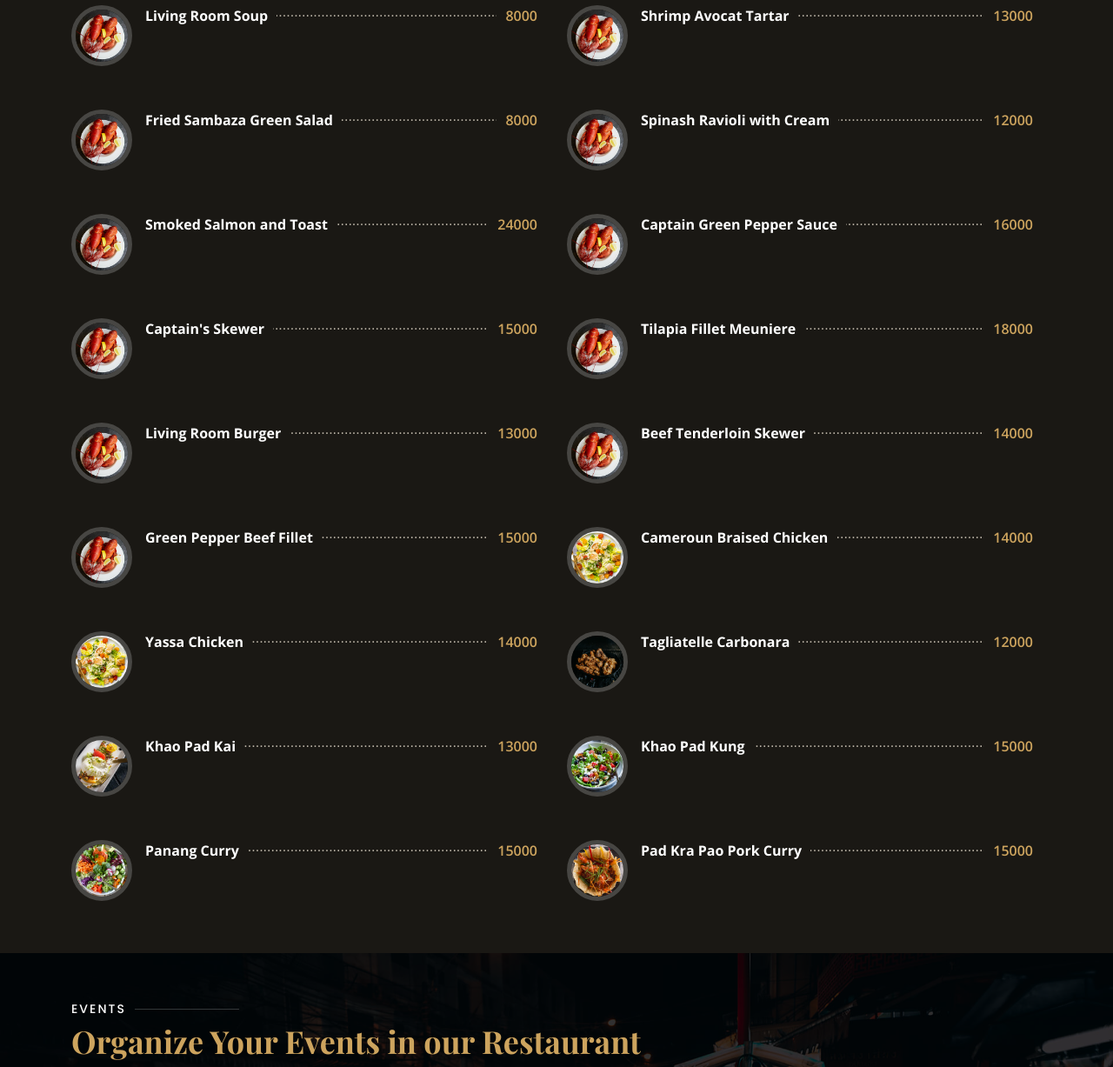
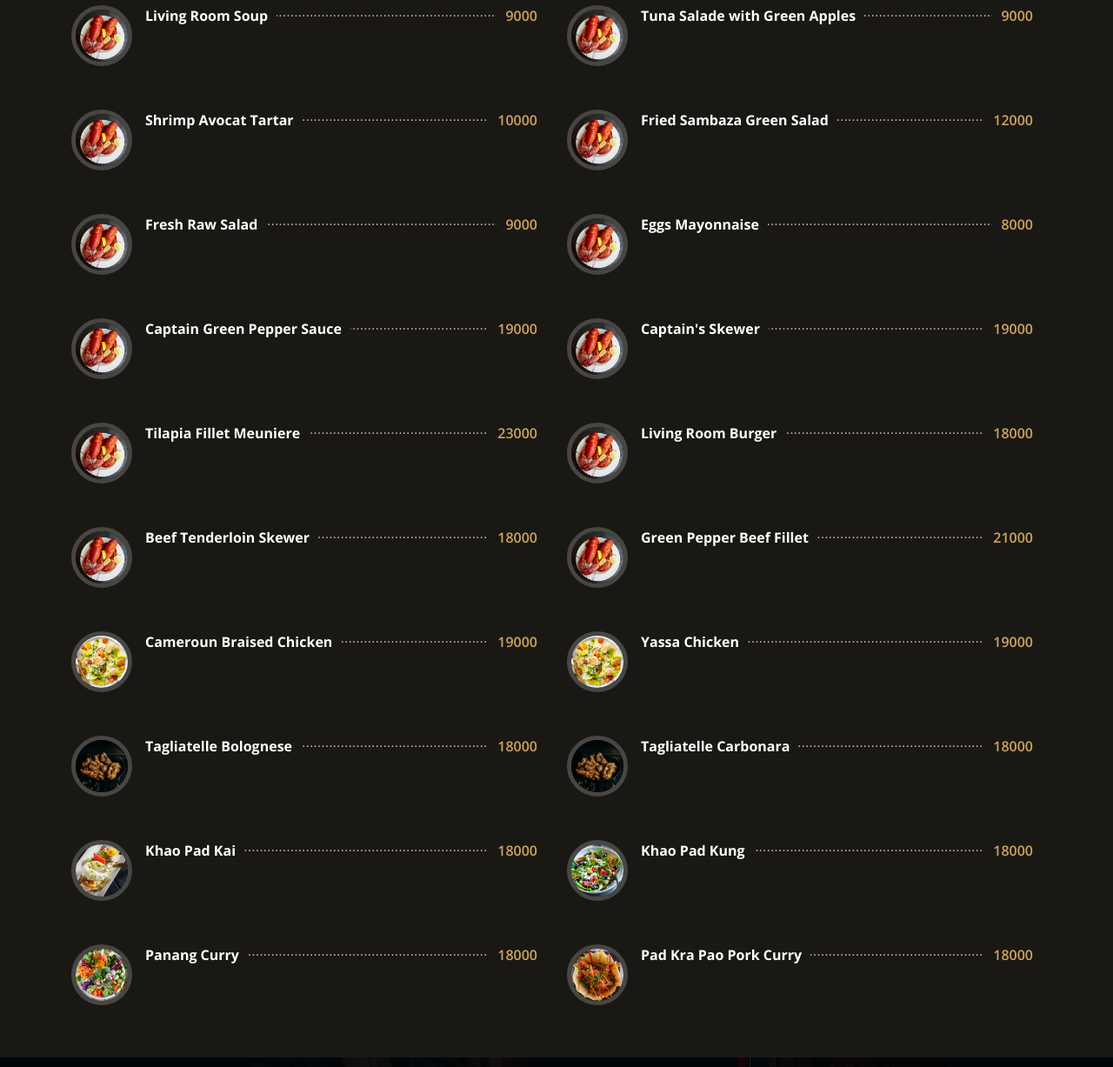
Before and after one commit to ken-peter/Livingroom, a plain HTML site: page index.html in a window 1280 px wide. Shown: the part 2340-3567 px from the top of the page at 87% size. Drawn offline with nearby package versions, Linux system fonts and the light colour scheme; a web font is replaced by a local one.

Commit message:
Adjusted prices on menu

```diff
--- a/index.html
+++ b/index.html
@@ -242,7 +242,7 @@
           <div class="col-lg-6 menu-item filter-starters">
             <img src="assets/img/menu/lobster-bisque.jpg" class="menu-img" alt="">
             <div class="menu-content">
-              <a href="#">Living Room Soup</a><span>8000</span>
+              <a href="#">Living Room Soup</a><span>9000</span>
             </div>
             <!-- <div class="menu-ingredients">
               Lorem, deren, trataro, filede, nerada
@@ -251,7 +251,7 @@
           <div class="col-lg-6 menu-item filter-starters">
             <img src="assets/img/menu/lobster-bisque.jpg" class="menu-img" alt="">
             <div class="menu-content">
-              <a href="#">Shrimp Avocat Tartar</a><span>13000</span>
+              <a href="#">Tuna Salade with Green Apples</a><span>9000</span>
             </div>
             <!-- <div class="menu-ingredients">
               Lorem, deren, trataro, filede, nerada
@@ -260,7 +260,7 @@
           <div class="col-lg-6 menu-item filter-starters">
             <img src="assets/img/menu/lobster-bisque.jpg" class="menu-img" alt="">
             <div class="menu-content">
-              <a href="#">Fried Sambaza Green Salad</a><span>8000</span>
+              <a href="#">Shrimp Avocat Tartar</a><span>10000</span>
             </div>
             <!-- <div class="menu-ingredients">
               Lorem, deren, trataro, filede, nerada
@@ -269,7 +269,7 @@
           <div class="col-lg-6 menu-item filter-starters">
             <img src="assets/img/menu/lobster-bisque.jpg" class="menu-img" alt="">
             <div class="menu-content">
-              <a href="#">Spinash Ravioli with Cream</a><span>12000</span>
+              <a href="#">Fried Sambaza Green Salad</a><span>12000</span>
             </div>
             <!-- <div class="menu-ingredients">
               Lorem, deren, trataro, filede, nerada
@@ -278,7 +278,7 @@
           <div class="col-lg-6 menu-item filter-starters">
             <img src="assets/img/menu/lobster-bisque.jpg" class="menu-img" alt="">
             <div class="menu-content">
-              <a href="#">Smoked Salmon and Toast</a><span>24000</span>
+              <a href="#">Fresh Raw Salad</a><span>9000</span>
             </div>
             <!-- <div class="menu-ingredients">
               Lorem, deren, trataro, filede, nerada
@@ -287,7 +287,7 @@
           <div class="col-lg-6 menu-item filter-starters">
             <img src="assets/img/menu/lobster-bisque.jpg" class="menu-img" alt="">
             <div class="menu-content">
-              <a href="#">Captain Green Pepper Sauce</a><span>16000</span>
+              <a href="#">Eggs Mayonnaise</a><span>8000</span>
             </div>
             <!-- <div class="menu-ingredients">
               Lorem, deren, trataro, filede, nerada
@@ -296,7 +296,7 @@
           <div class="col-lg-6 menu-item filter-starters">
             <img src="assets/img/menu/lobster-bisque.jpg" class="menu-img" alt="">
             <div class="menu-content">
-              <a href="#">Captain's Skewer</a><span>15000</span>
+              <a href="#">Captain Green Pepper Sauce</a><span>19000</span>
             </div>
             <!-- <div class="menu-ingredients">
               Lorem, deren, trataro, filede, nerada
@@ -305,7 +305,7 @@
           <div class="col-lg-6 menu-item filter-starters">
             <img src="assets/img/menu/lobster-bisque.jpg" class="menu-img" alt="">
             <div class="menu-content">
-              <a href="#">Tilapia Fillet Meuniere</a><span>18000</span>
+              <a href="#">Captain's Skewer</a><span>19000</span>
             </div>
             <!-- <div class="menu-ingredients">
               Lorem, deren, trataro, filede, nerada
@@ -314,7 +314,7 @@
           <div class="col-lg-6 menu-item filter-starters">
             <img src="assets/img/menu/lobster-bisque.jpg" class="menu-img" alt="">
             <div class="menu-content">
-              <a href="#">Living Room Burger</a><span>13000</span>
+              <a href="#">Tilapia Fillet Meuniere</a><span>23000</span>
             </div>
             <!-- <div class="menu-ingredients">
               Lorem, deren, trataro, filede, nerada
@@ -323,7 +323,7 @@
           <div class="col-lg-6 menu-item filter-starters">
             <img src="assets/img/menu/lobster-bisque.jpg" class="menu-img" alt="">
             <div class="menu-content">
-              <a href="#">Beef Tenderloin Skewer</a><span>14000</span>
+              <a href="#">Living Room Burger</a><span>18000</span>
             </div>
             <!-- <div class="menu-ingredients">
               Lorem, deren, trataro, filede, nerada
@@ -332,7 +332,16 @@
           <div class="col-lg-6 menu-item filter-starters">
             <img src="assets/img/menu/lobster-bisque.jpg" class="menu-img" alt="">
             <div class="menu-content">
-              <a href="#">Green Pepper Beef Fillet</a><span>15000</span>
+              <a href="#">Beef Tenderloin Skewer</a><span>18000</span>
+            </div>
+            <!-- <div class="menu-ingredients">
+              Lorem, deren, trataro, filede, nerada
+            </div> -->
+          </div>
+          <div class="col-lg-6 menu-item filter-starters">
+            <img src="assets/img/menu/lobster-bisque.jpg" class="menu-img" alt="">
+            <div class="menu-content">
+              <a href="#">Green Pepper Beef Fillet</a><span>21000</span>
             </div>
             <!-- <div class="menu-ingredients">
               Lorem, deren, trataro, filede, nerada
@@ -342,7 +351,7 @@
           <div class="col-lg-6 menu-item filter-salads">
             <img src="assets/img/menu/caesar.jpg" class="menu-img" alt="">
             <div class="menu-content">
-              <a href="#">Cameroun Braised Chicken</a><span>14000</span>
+              <a href="#">Cameroun Braised Chicken</a><span>19000</span>
             </div>
             <!-- <div class="menu-ingredients">
               Lorem, deren, trataro, filede, nerada
@@ -351,17 +360,26 @@
           <div class="col-lg-6 menu-item filter-salads">
             <img src="assets/img/menu/caesar.jpg" class="menu-img" alt="">
             <div class="menu-content">
-              <a href="#">Yassa Chicken</a><span>14000</span>
+              <a href="#">Yassa Chicken</a><span>19000</span>
             </div>
             <!-- <div class="menu-ingredients">
               Lorem, deren, trataro, filede, nerada
+            </div> -->
+          </div>
+          <div class="col-lg-6 menu-item filter-specialty">
+            <img src="assets/img/menu/tuscan-grilled.jpg" class="menu-img" alt="">
+            <div class="menu-content">
+              <a href="#">Tagliatelle Bolognese</a><span>18000</span>
+            </div>
+            <!-- <div class="menu-ingredients">
+              Grilled chicken with provolone, artichoke hearts, and roasted red pesto
             </div> -->
           </div>
 
           <div class="col-lg-6 menu-item filter-specialty">
             <img src="assets/img/menu/tuscan-grilled.jpg" class="menu-img" alt="">
             <div class="menu-content">
-              <a href="#">Tagliatelle Carbonara</a><span>12000</span>
+              <a href="#">Tagliatelle Carbonara</a><span>18000</span>
             </div>
             <!-- <div class="menu-ingredients">
               Grilled chicken with provolone, artichoke hearts, and roasted red pesto
@@ -371,7 +389,7 @@
           <div class="col-lg-6 menu-item filter-thai">
             <img src="assets/img/menu/mozzarella.jpg" class="menu-img" alt="">
             <div class="menu-content">
-              <a href="#">Khao Pad Kai</a><span>13000</span>
+              <a href="#">Khao Pad Kai</a><span>18000</span>
             </div>
             <!-- <div class="menu-ingredients">
               Lorem, deren, trataro, filede, nerada
@@ -381,7 +399,7 @@
           <div class="col-lg-6 menu-item filter-thai">
             <img src="assets/img/menu/greek-salad.jpg" class="menu-img" alt="">
             <div class="menu-content">
-              <a href="#">Khao Pad Kung</a><span>15000</span>
+              <a href="#">Khao Pad Kung</a><span>18000</span>
             </div>
             <!-- <div class="menu-ingredients">
               Fresh spinach, crisp romaine, tomatoes, and Greek olives
@@ -391,7 +409,7 @@
           <div class="col-lg-6 menu-item filter-thai">
             <img src="assets/img/menu/spinach-salad.jpg" class="menu-img" alt="">
             <div class="menu-content">
-              <a href="#">Panang Curry</a><span>15000</span>
+              <a href="#">Panang Curry</a><span>18000</span>
             </div>
             <!-- <div class="menu-ingredients">
               Fresh spinach with mushrooms, hard boiled egg, and warm bacon vinaigrette
@@ -401,7 +419,7 @@
           <div class="col-lg-6 menu-item filter-thai">
             <img src="assets/img/menu/lobster-roll.jpg" class="menu-img" alt="">
             <div class="menu-content">
-              <a href="#">Pad Kra Pao Pork Curry</a><span>15000</span>
+              <a href="#">Pad Kra Pao Pork Curry</a><span>18000</span>
             </div>
             <!-- <div class="menu-ingredients">
               Plump lobster meat, mayo and crisp lettuce on a toasted bulky roll
```
